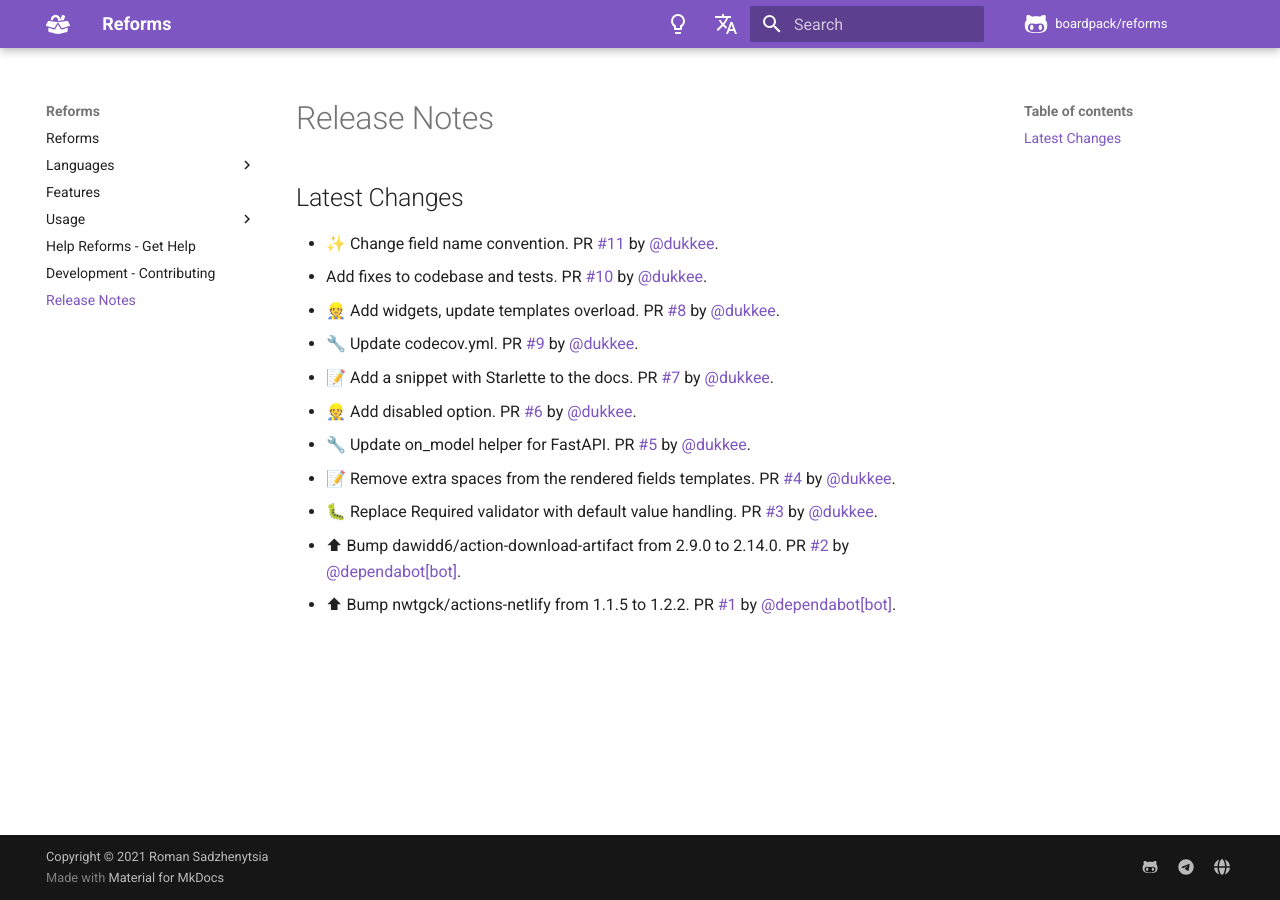
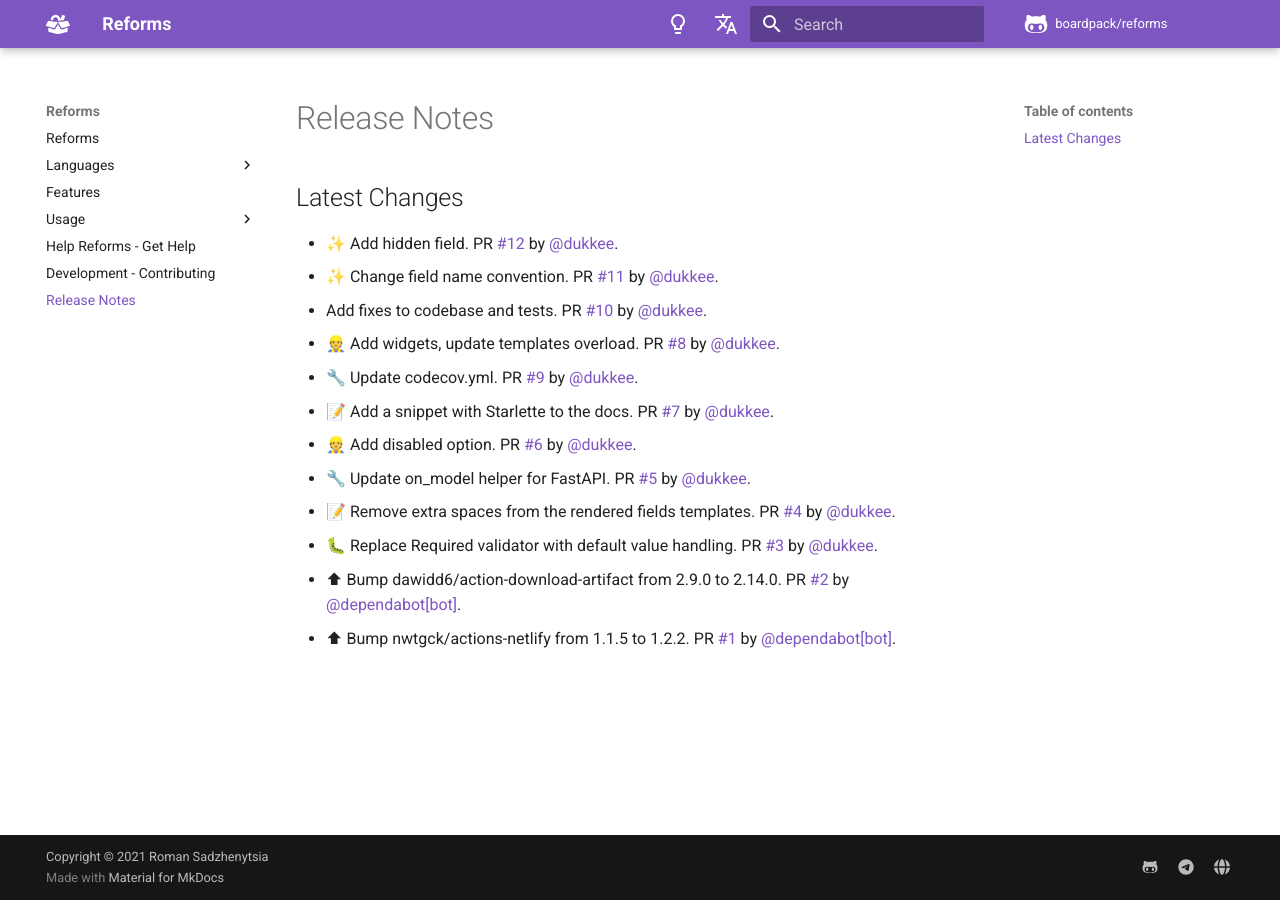
Before and after one commit to boardpack/reforms, an MkDocs documentation site: the page built from docs/en/docs/release-notes.md, in a window 1280 px wide. Built offline with MkDocs 1.6.1 and Material for MkDocs 9.7.7, drawn with Linux system fonts in a browser that asks for light colours; comment, search, counter and statistics services are not loaded.

Commit message:
📝 Update release notes

```diff
--- a/docs/en/docs/release-notes.md
+++ b/docs/en/docs/release-notes.md
@@ -2,6 +2,7 @@
 
 ## Latest Changes
 
+* ✨ Add hidden field. PR [#12](https://github.com/boardpack/reforms/pull/12) by [@dukkee](https://github.com/dukkee).
 * ✨ Change field name convention. PR [#11](https://github.com/boardpack/reforms/pull/11) by [@dukkee](https://github.com/dukkee).
 * Add fixes to codebase and tests. PR [#10](https://github.com/boardpack/reforms/pull/10) by [@dukkee](https://github.com/dukkee).
 * 👷 Add widgets, update templates overload. PR [#8](https://github.com/boardpack/reforms/pull/8) by [@dukkee](https://github.com/dukkee).
```
